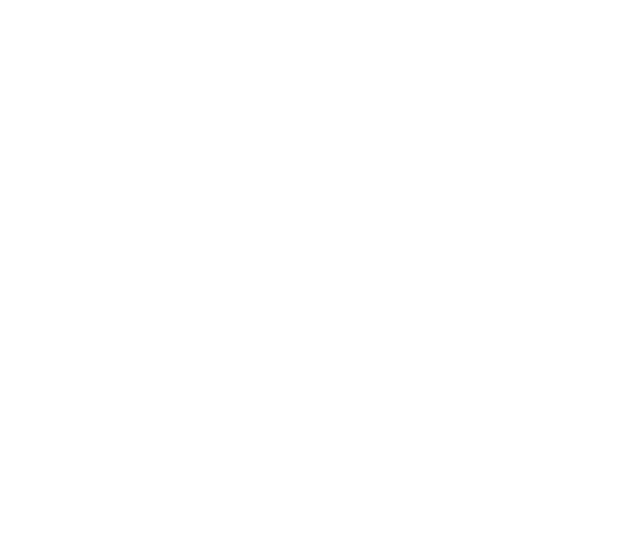
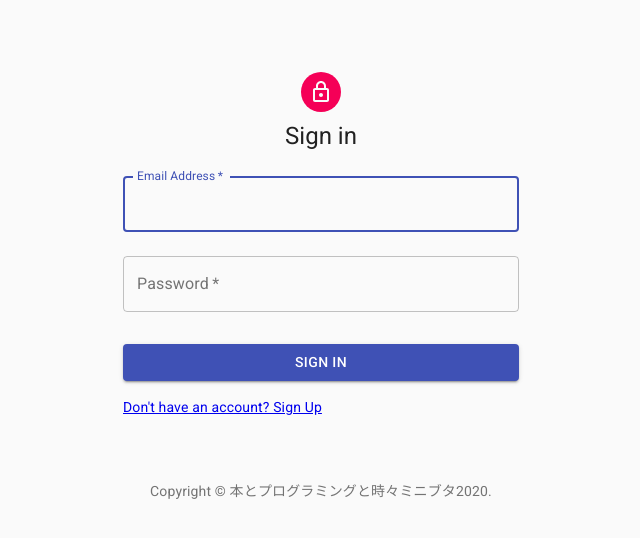
Before and after one commit to Naoya-abe/SNS-app-front, a React (Create React App) app: page /signin in a window 1280 px wide. Shown: the top 538 px of the page, without its empty margins (319-959 px from the left). Built offline with nearby package versions, Linux system fonts and the light colour scheme.

Commit message:
Added BeforeRouter and AfterRouter.

```diff
--- a/src/components/Signin.js
+++ b/src/components/Signin.js
@@ -1,9 +1,14 @@
 import React, { useReducer } from 'react';
 import { withCookies } from 'react-cookie';
+import { Link as RouterLink } from 'react-router-dom';
 import axios from 'axios';
 import Avatar from '@material-ui/core/Avatar';
 import Button from '@material-ui/core/Button';
+import CssBaseline from '@material-ui/core/CssBaseline';
 import TextField from '@material-ui/core/TextField';
+import Link from '@material-ui/core/Link';
+import Grid from '@material-ui/core/Grid';
+import Box from '@material-ui/core/Box';
 import LockOutlinedIcon from '@material-ui/icons/LockOutlined';
 import Typography from '@material-ui/core/Typography';
 import { makeStyles } from '@material-ui/core/styles';
@@ -14,8 +19,21 @@
   FETCH_SUCCESS,
   ERROR_CATCHED,
   INPUT_EDIT,
-  TOGGLE_MODE,
+  // TOGGLE_MODE,
 } from './actionTypes';
+
+const Copyright = () => {
+  return (
+    <Typography variant='body2' color='textSecondary' align='center'>
+      {'Copyright © '}
+      <Link color='inherit' href='https://pigblog.org/'>
+        本とプログラミングと時々ミニブタ
+      </Link>
+      {new Date().getFullYear()}
+      {'.'}
+    </Typography>
+  );
+};
 
 const useStyles = makeStyles((theme) => ({
   paper: {
@@ -54,16 +72,16 @@
 // useReduserを使ってSignin.jsのコンポーネントを管理する
 const initialState = {
   isLoading: false,
-  isSigninView: true,
+  // isSigninView: true,
   error: '',
   credentialsSignin: {
     username: '',
     password: '',
   },
-  credentialsSignup: {
-    username: '',
-    password: '',
-  },
+  // credentialsSignup: {
+  //   username: '',
+  //   password: '',
+  // },
 };
 
 // stateを変更するreducerを書く
@@ -89,11 +107,11 @@
         ...state,
         [action.inputName]: action.payload,
       };
-    case TOGGLE_MODE:
-      return {
-        ...state,
-        isSigninView: !state.isSigninView,
-      };
+    // case TOGGLE_MODE:
+    //   return {
+    //     ...state,
+    //     isSigninView: !state.isSigninView,
+    //   };
     default:
       return state;
   }
@@ -101,10 +119,62 @@
 
 const Signin = () => {
   const classes = useStyles();
+  const [state, dispatch] = useReducer(initialState);
   return (
-    <div>
-      <p>Signin</p>
-    </div>
+    <Container component='main' maxWidth='xs'>
+      <CssBaseline />
+      <div className={classes.paper}>
+        <Avatar className={classes.avatar}>
+          <LockOutlinedIcon />
+        </Avatar>
+        <Typography component='h1' variant='h5'>
+          Sign in
+        </Typography>
+        <form className={classes.form} noValidate>
+          <TextField
+            variant='outlined'
+            margin='normal'
+            required
+            fullWidth
+            id='email'
+            label='Email Address'
+            name='email'
+            autoComplete='email'
+            autoFocus
+          />
+          <TextField
+            variant='outlined'
+            margin='normal'
+            required
+            fullWidth
+            name='password'
+            label='Password'
+            type='password'
+            id='password'
+            autoComplete='current-password'
+          />
+          <Button
+            type='submit'
+            fullWidth
+            variant='contained'
+            color='primary'
+            className={classes.submit}
+          >
+            Sign In
+          </Button>
+          <Grid container>
+            <Grid item>
+              <RouterLink to='/signup'>
+                {"Don't have an account? Sign Up"}
+              </RouterLink>
+            </Grid>
+          </Grid>
+        </form>
+      </div>
+      <Box mt={8}>
+        <Copyright />
+      </Box>
+    </Container>
   );
 };
 
--- a/src/components/Signup.js
+++ b/src/components/Signup.js
@@ -1,10 +1,140 @@
-import React from 'react';
+import React, { useReducer } from 'react';
+import { withCookies } from 'react-cookie';
+import { Link as RouterLink } from 'react-router-dom';
+import axios from 'axios';
+import Avatar from '@material-ui/core/Avatar';
+import Button from '@material-ui/core/Button';
+import CssBaseline from '@material-ui/core/CssBaseline';
+import TextField from '@material-ui/core/TextField';
+import Link from '@material-ui/core/Link';
+import Grid from '@material-ui/core/Grid';
+import Box from '@material-ui/core/Box';
+import LockOutlinedIcon from '@material-ui/icons/LockOutlined';
+import Typography from '@material-ui/core/Typography';
+import { makeStyles } from '@material-ui/core/styles';
+import Container from '@material-ui/core/Container';
+import CircularProgress from '@material-ui/core/CircularProgress';
+import {
+  START_FETCH,
+  FETCH_SUCCESS,
+  ERROR_CATCHED,
+  INPUT_EDIT,
+  // TOGGLE_MODE,
+} from './actionTypes';
+
+const Copyright = () => {
+  return (
+    <Typography variant='body2' color='textSecondary' align='center'>
+      {'Copyright © '}
+      <Link color='inherit' href='https://pigblog.org/'>
+        本とプログラミングと時々ミニブタ
+      </Link>
+      {new Date().getFullYear()}
+      {'.'}
+    </Typography>
+  );
+};
+
+const useStyles = makeStyles((theme) => ({
+  paper: {
+    marginTop: theme.spacing(8),
+    display: 'flex',
+    flexDirection: 'column',
+    alignItems: 'center',
+  },
+  avatar: {
+    margin: theme.spacing(1),
+    backgroundColor: theme.palette.secondary.main,
+  },
+  form: {
+    width: '100%', // Fix IE 11 issue.
+    marginTop: theme.spacing(1),
+  },
+  submit: {
+    margin: theme.spacing(3, 0, 2),
+  },
+  span: {
+    display: 'flex',
+    flexDirection: 'column',
+    alignItems: 'center',
+    color: 'teal',
+    cursor: 'pointer',
+  },
+  spanError: {
+    display: 'flex',
+    flexDirection: 'column',
+    alignItems: 'center',
+    color: 'fuchsia',
+    marginTop: 10,
+  },
+}));
 
 const Signup = () => {
+  const classes = useStyles();
+  // const [state, dispatch] = useReducer(initialState);
   return (
-    <div>
-      <p>Signup</p>
-    </div>
+    <Container component='main' maxWidth='xs'>
+      <CssBaseline />
+      <div className={classes.paper}>
+        <Avatar className={classes.avatar}>
+          <LockOutlinedIcon />
+        </Avatar>
+        <Typography component='h1' variant='h5'>
+          Sign up
+        </Typography>
+        <form className={classes.form} noValidate>
+          <TextField
+            variant='outlined'
+            margin='normal'
+            required
+            fullWidth
+            id='displayName'
+            label='User Name'
+            name='displayName'
+            autoComplete='displayName'
+            autoFocus
+          />
+          <TextField
+            variant='outlined'
+            margin='normal'
+            required
+            fullWidth
+            id='email'
+            label='Email Address'
+            name='email'
+            autoComplete='email'
+          />
+          <TextField
+            variant='outlined'
+            margin='normal'
+            required
+            fullWidth
+            name='password'
+            label='Password'
+            type='password'
+            id='password'
+            autoComplete='current-password'
+          />
+          <Button
+            type='submit'
+            fullWidth
+            variant='contained'
+            color='primary'
+            className={classes.submit}
+          >
+            Sign Up
+          </Button>
+          <Grid container>
+            <Grid item>
+              <RouterLink to='/signin'>{'Have an account? Sign In'}</RouterLink>
+            </Grid>
+          </Grid>
+        </form>
+      </div>
+      <Box mt={8}>
+        <Copyright />
+      </Box>
+    </Container>
   );
 };
 
--- a/src/index.js
+++ b/src/index.js
@@ -4,12 +4,15 @@
 import { Route, BrowserRouter } from 'react-router-dom';
 import { CookiesProvider } from 'react-cookie';
 import Signin from './components/Signin';
+import Routes from './routes';
 
 const routing = (
   <BrowserRouter>
     <CookiesProvider>
+      <Routes />
+      {/* <Route exact path='/' component={Signin} />
       <Route exact path='/' component={Signin} />
-      <Route exact path='/home' component={App} />
+      <Route exact path='/home' component={App} /> */}
     </CookiesProvider>
   </BrowserRouter>
 );
--- /dev/null
+++ b/src/routes/index.js
@@ -0,0 +1,16 @@
+import React from 'react';
+import { withCookies } from 'react-cookie';
+
+import AfterRoutes from './parents/AfterRoutes';
+import BeforeRoutes from './parents/BeforeRoutes';
+
+const Routes = (props) => {
+  return (
+    <div>
+      {props.cookies.get('current-token') ? <AfterRoutes /> : <BeforeRoutes />}
+      {/* {props.cookies.get('current-token') ? <BeforeRoutes /> : <AfterRoutes />} */}
+    </div>
+  );
+};
+
+export default withCookies(Routes);
--- /dev/null
+++ b/src/routes/parents/AfterRoutes.js
@@ -0,0 +1,15 @@
+import React from 'react';
+import { Route, Redirect } from 'react-router-dom';
+import App from '../../components/App';
+
+const AfterRoutes = () => {
+  return (
+    <React.Fragment>
+      <Route exact path='/home' component={App} />
+      <Route />
+      <Redirect exact='/' to='/home' />
+    </React.Fragment>
+  );
+};
+
+export default AfterRoutes;
--- /dev/null
+++ b/src/routes/parents/BeforeRoutes.js
@@ -0,0 +1,16 @@
+import React from 'react';
+import { Route, Redirect } from 'react-router-dom';
+import Signin from '../../components/Signin';
+import Signup from '../../components/Signup';
+
+const BeforeRoutes = () => {
+  return (
+    <React.Fragment>
+      <Route exact path='/signin' component={Signin} />
+      <Route exact path='/signup' component={Signup} />
+      <Redirect exact='/' to='/signin' />
+    </React.Fragment>
+  );
+};
+
+export default BeforeRoutes;
```
